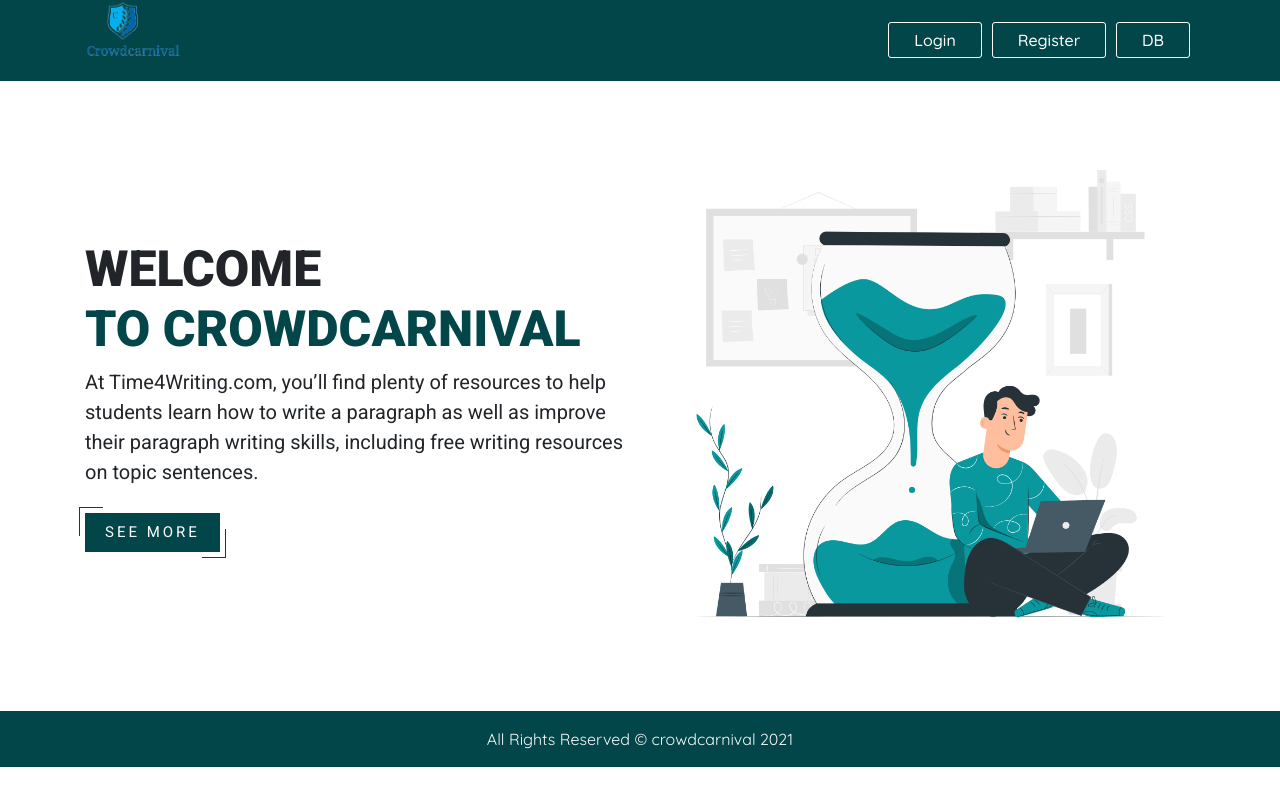
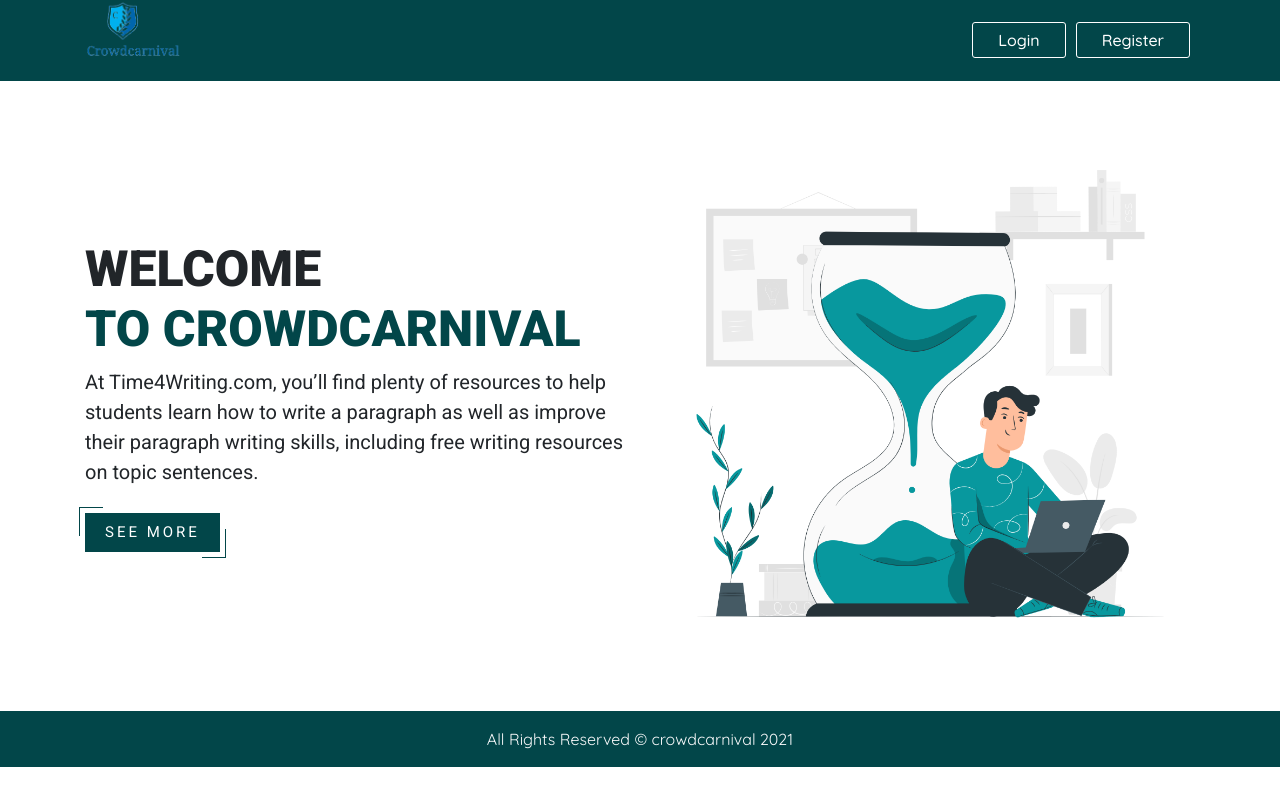
Before and after one commit to taijul169/crowdfunding-front, a React (Create React App) app: page / in a window 1280 px wide. Built offline with nearby package versions, Linux system fonts and the light colour scheme.

Commit message:
_redirects file added

```diff
--- a/src/components/mini-components/Header.jsx
+++ b/src/components/mini-components/Header.jsx
@@ -19,7 +19,7 @@
                                   <ul>
                                       <li><NavLink to="/signin">Login</NavLink></li>
                                       <li><NavLink to="/signup">Register</NavLink></li>
-                                      <li><NavLink to="/dashboard">DB</NavLink></li>
+
                                   </ul>
                               </nav>
                           </div>
```
Also changed, not shown: 1 other file (tests, documents, lock files or other folders).
